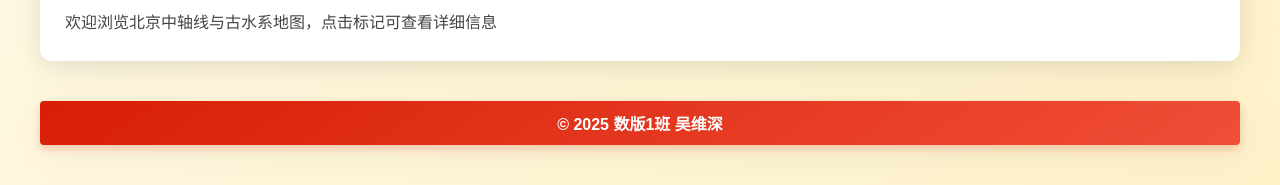
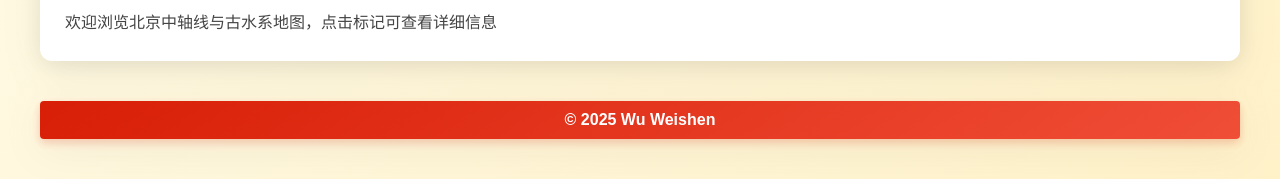
Before and after one commit to Jeff-Corey/Beijing-Central-Axis-web, a plain HTML site: page index.html in a window 1280 px wide. Shown: the part 852-1037 px from the top of the page. Drawn offline with nearby package versions, Linux system fonts and the light colour scheme.

Commit message:
Update index.html

```diff
--- a/index.html
+++ b/index.html
@@ -91,7 +91,7 @@
         </div>
 
         <div class="copyright">
-            © 2025 数版1班 吴维深
+            © 2025 Wu Weishen
         </div>
     </div>
 
```
